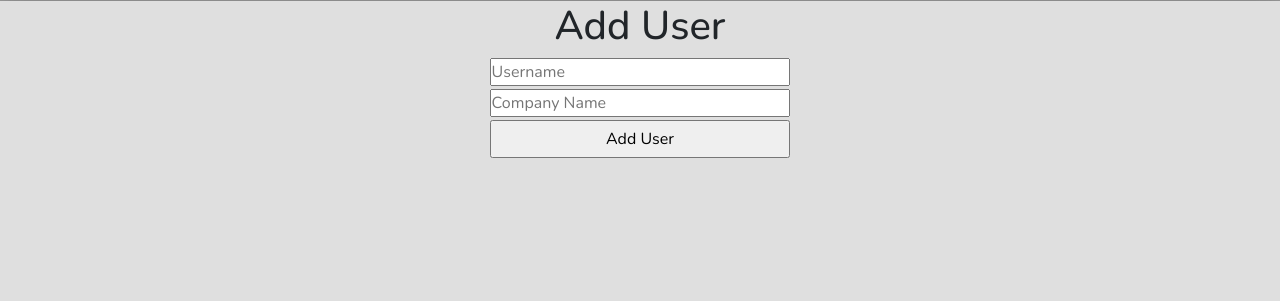
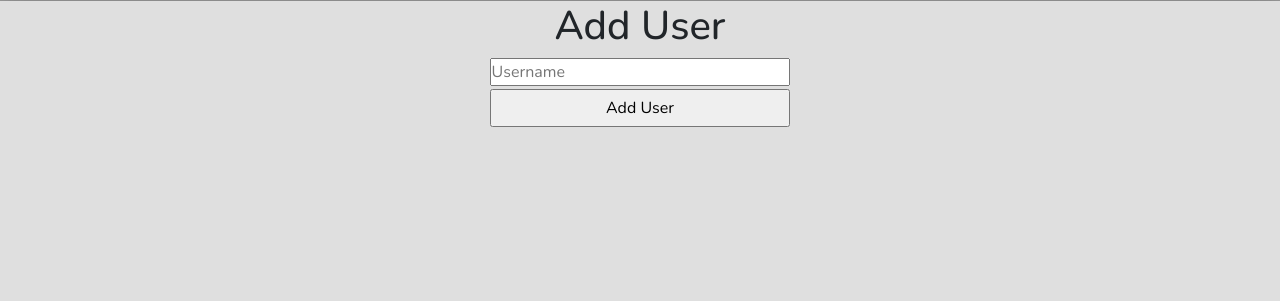
Before and after one commit to JacTBB/IT1166-EcoVision, a Flask app: page /users/1/add in a window 1280 px wide. Shown: the part 58-359 px from the top of the page. Run offline with Flask 3, Linux system fonts and the light colour scheme; the visitor is signed in with stand-in values (Sample User, id 1); some libraries are stand-ins or nearby versions.

Commit message:
Fix Edward's Changes

```diff
--- a/app/auth/forms.py
+++ b/app/auth/forms.py
@@ -13,10 +13,8 @@ class LoginForm(FlaskForm):
 
 class AddUserForm(FlaskForm):
     username = StringField(validators=[InputRequired()], render_kw={"placeholder": "Username"})
-    company = StringField(validators=[InputRequired()], render_kw={"placeholder": "Company Name"})
     submit = SubmitField("Add User")
 
 class EditUserForm(FlaskForm):
     username = StringField(render_kw={"placeholder": "Username"})
-    company = StringField(render_kw={"placeholder": "Company Name"})
     submit = SubmitField('Update User')
--- a/app/auth/routes.py
+++ b/app/auth/routes.py
@@ -60,12 +60,12 @@ def users(type):
     users = {}
     usersData = db.session.query(UserList[type]).all()
     for user in usersData:
-        users[user.id] = {
+        userData = {
             'username': user.username
         }
         if type == 'client':
-            usersData['companyID'] = user.company
-        users[user.id] = usersData
+            userData['companyID'] = user.company
+        users[user.id] = userData
 
     return render_template('auth/users.html', type=type, users=users)
 
@@ -79,7 +79,6 @@ def user_add(type):
     if form.validate_on_submit():
         try:
             username = request.form.get("username")
-            company = request.form.get("company")
 
             user = UserList[type](username=username)
             user.set_password('123')
@@ -107,7 +106,6 @@ def user_edit(type, user):
             userData = UserList[type].query.get(user)
 
             username = request.form.get("username")
-            company = request.form.get("company")
 
             if username:
                 userData.username = username
--- a/app/templates/auth/users_add.html
+++ b/app/templates/auth/users_add.html
@@ -9,7 +9,6 @@
     <h1 style="padding-top: 50px;">Add User</h1>
     <form action="" method="POST">
       <div>{{form.username}}</div>
-      <div>{{form.company}}</div>
       <div>{{form.submit()}}</div>
       {{ form.csrf_token }}
     </form>
--- a/app/templates/auth/users_edit.html
+++ b/app/templates/auth/users_edit.html
@@ -9,7 +9,6 @@
     <h1 style="padding-top: 50px;">Edit User</h1>
     <form action="" method="POST">
       <div>{{form.username}}</div>
-      <div>{{form.company}}</div>
       <div>{{form.submit()}}</div>
       {{ form.csrf_token }}
     </form>
--- a/initDatabase.py
+++ b/initDatabase.py
@@ -44,7 +44,7 @@ with app.app_context():
     for i in range(1, 3):
         user = Client(username=f"client{i}")
         user.set_password('123')
-        user.set_company("??")
+        user.set_company(i)
         db.session.add(user)
 
         company = Company(name=f"SomeCompanyName {i}",
@@ -68,7 +68,7 @@ with app.app_context():
     for i in range(3, 5):
         user = Client(username=f"client{i}")
         user.set_password('123')
-        user.set_company("??")
+        user.set_company(i)
         db.session.add(user)
 
         company = Company(name=f"SomeLargeCompanyName {i}",
```
